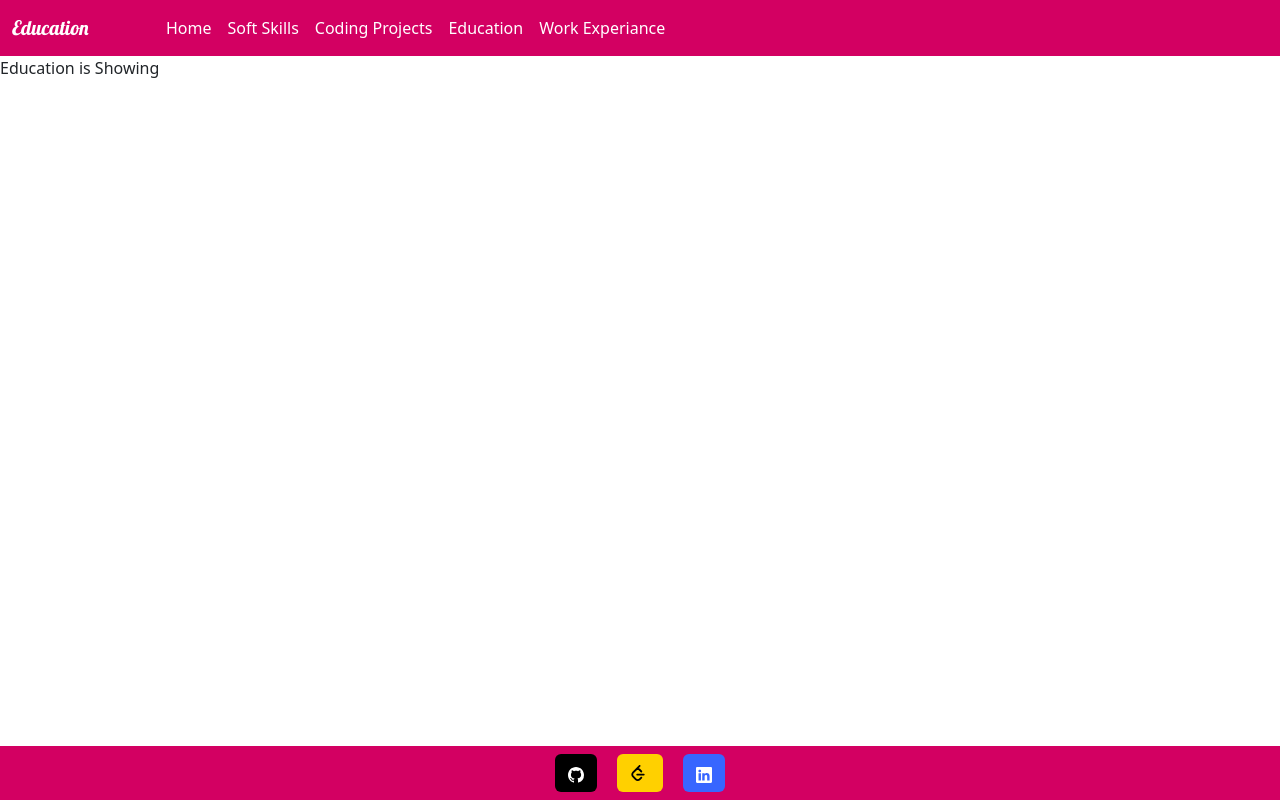
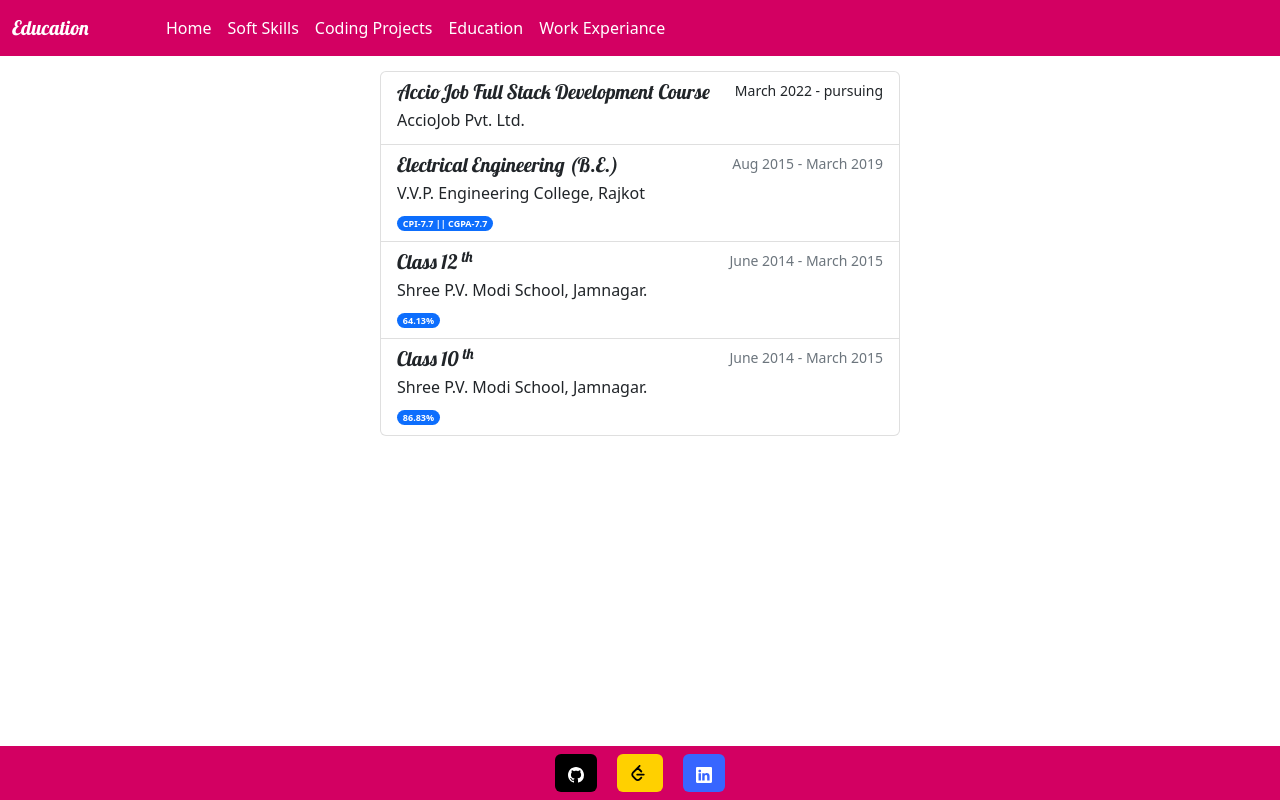
Before and after one commit to fbpatel003/fb-react, a React (Create React App) app: page / in a window 1280 px wide. Both pictures are taken after a click on the link "Education". Built offline with nearby package versions, Linux system fonts and the light colour scheme.

Commit message:
Add files via upload

```diff
--- a/src/Components/Education.js
+++ b/src/Components/Education.js
@@ -1,11 +1,59 @@
-import React from 'react'
+import React from "react";
 
 class Education extends React.Component {
-    state = {  }
+  state = {};
   render() {
     return (
       <>
-                Education is Showing
+        <div className="EduContain">
+          <div className="list-group">
+            <div className="list-group-item list-group-item-action">
+              <div className="d-flex w-100 justify-content-between">
+                <h5 className="mb-1 font-Lobster">
+                  AccioJob Full Stack Development Course
+                </h5>
+                <small>March 2022 - pursuing</small>
+              </div>
+              <p className="mb-1">AccioJob Pvt. Ltd.</p>
+            </div>
+
+            <div className="list-group-item list-group-item-action">
+              <div className="d-flex w-100 justify-content-between">
+                <h5 className="mb-1 font-Lobster">
+                  Electrical Engineering (B.E.)
+                </h5>
+                <small className="text-muted">Aug 2015 - March 2019</small>
+              </div>
+              <p className="mb-1">V.V.P. Engineering College, Rajkot</p>
+              <span className="badge rounded-pill text-bg-primary">
+                CPI-7.7 || CGPA-7.7
+              </span>
+            </div>
+
+            <div className="list-group-item list-group-item-action">
+              <div className="d-flex w-100 justify-content-between">
+                <h5 className="mb-1 font-Lobster">Class 12 <sup>th</sup> </h5>
+                <small className="text-muted">June 2014 - March 2015</small>
+              </div>
+              <p className="mb-1">Shree P.V. Modi School, Jamnagar.</p>
+              <span className="badge rounded-pill text-bg-primary">
+                64.13%
+              </span>
+            </div>
+
+            <div className="list-group-item list-group-item-action">
+              <div className="d-flex w-100 justify-content-between">
+                <h5 className="mb-1 font-Lobster">Class 10 <sup>th</sup> </h5>
+                <small className="text-muted">June 2014 - March 2015</small>
+              </div>
+              <p className="mb-1">Shree P.V. Modi School, Jamnagar.</p>
+              <span className="badge rounded-pill text-bg-primary">
+                86.83%
+              </span>
+            </div>
+
+          </div>
+        </div>
       </>
     );
   }
--- a/src/Components/Home.js
+++ b/src/Components/Home.js
@@ -17,7 +17,7 @@ class Home extends React.Component {
                 and Project Management.
               </p>
               <p className="card-text">
-                <small className="text-muted">Last updated on 10/10/'22</small>
+                <small className="text-muted">Last updated on 11/10/'22</small>
               </p>
             </div>
             <ul className="list-group list-group-flush">
--- a/src/Components/WorkExperiance.js
+++ b/src/Components/WorkExperiance.js
@@ -1,11 +1,58 @@
-import React from 'react'
+import React from "react";
 
 class WorkExperiance extends React.Component {
-    state = {  }
+  state = {};
   render() {
     return (
       <>
-                Work is Showing
+        <div className="WorkContain">
+          <div className="list-group">
+            <div className="list-group-item list-group-item-action">
+              <div className="d-flex w-100 justify-content-between">
+                <h5 className="mb-1 font-Lobster">
+                  Business Devlopement Officer
+                </h5>
+                <small>Jan 2021 - present</small>
+              </div>
+              <p className="mb-1">
+                <strong> Speedwell Abrasive Pvt. Ltd. </strong>
+              </p>
+              <p>
+                <ul>
+                  <li>
+                    Creating a Dealer/distributers network of Abrasive wheel
+                    across the India, and selling Abrasive items/products.
+                  </li>
+                  <li>
+                    Managing two field marketing executives which are located in
+                    East zone of India.
+                  </li>
+                </ul>
+              </p>
+            </div>
+
+            <div className="list-group-item list-group-item-action">
+              <div className="d-flex w-100 justify-content-between">
+                <h5 className="mb-1 font-Lobster">
+                  Sales & Marketing Executive
+                </h5>
+                <small>June 2019 - Jan 2021</small>
+              </div>
+              <p className="mb-1">
+                <strong> Maheer Technologies </strong>
+              </p>
+              <p>
+                <ul>
+                  <li>
+                    Selling of CNC Router Machine (Wood & Stone Carving), CNC
+                    Pattern making Machine & 3 Axes Machine to end users across
+                    the India.
+                  </li>
+                </ul>
+              </p>
+            </div>
+          </div>
+        </div>
       </>
     );
   }
```
Lines whose indentation alone changed are shown as unchanged.
